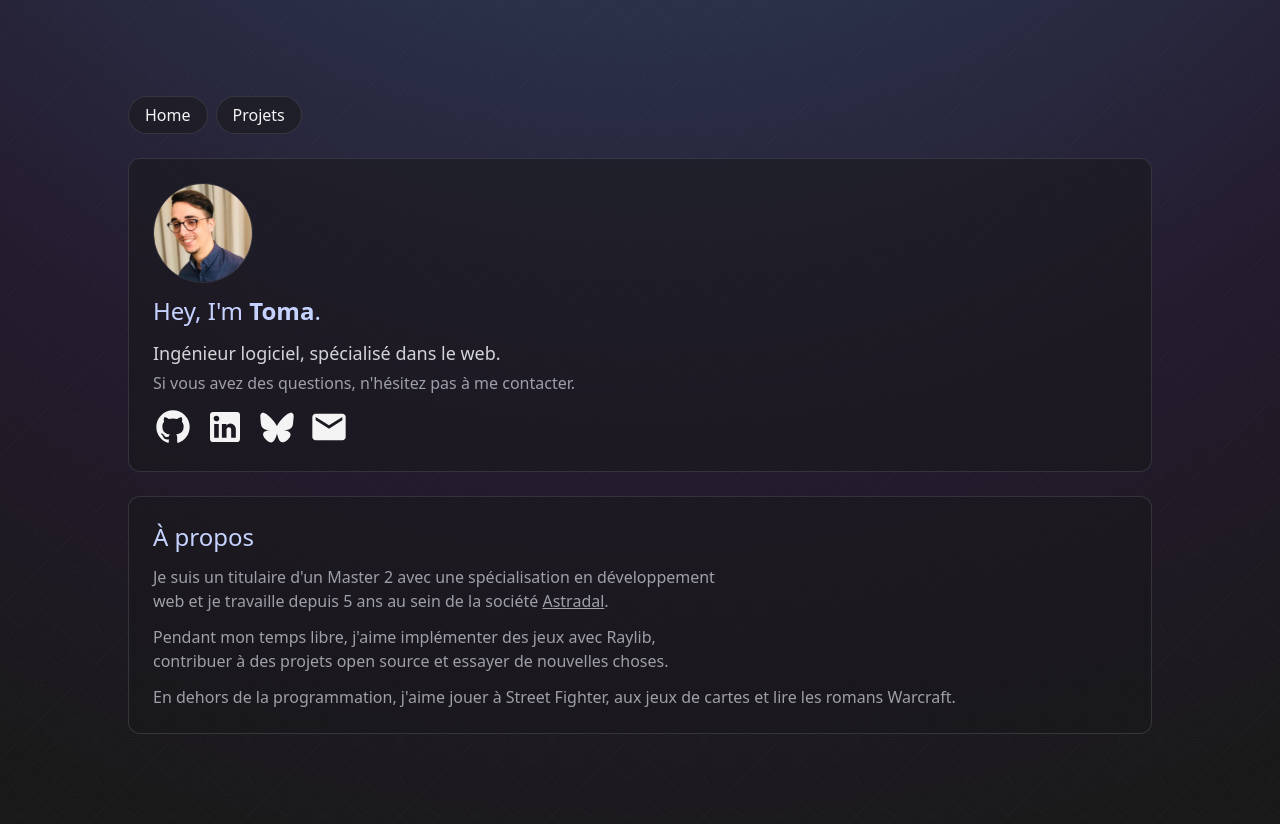
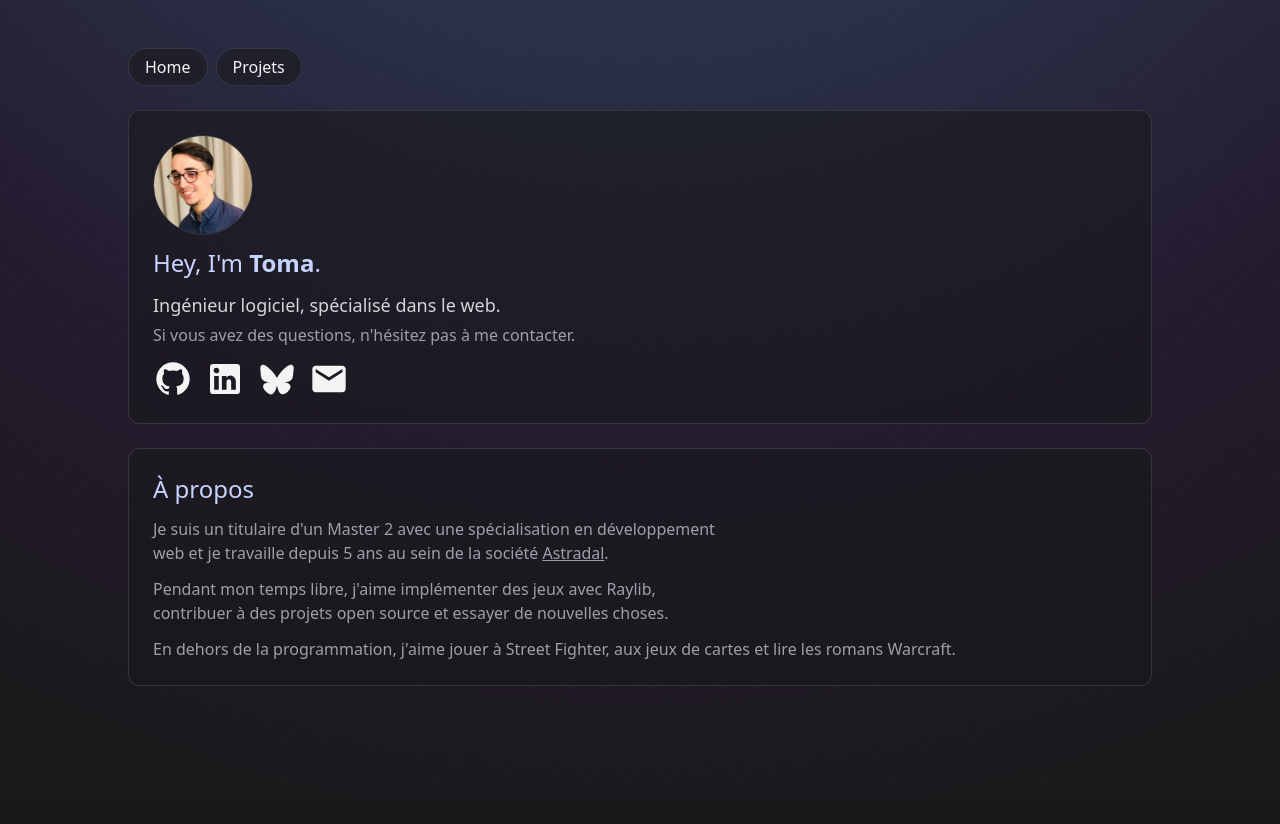
Before and after one commit to t-rosa/portfolio, a React (Vite) app: page / in a window 1280 px wide. Shown: the top 824 px of the page. After the commit the page ends 800 px from the top, so only its background shows below. Built offline with nearby package versions, Linux system fonts and the light colour scheme.

Commit message:
fix(layout): adjust padding in layout component for improved spacing

```diff
--- a/src/components/layout.tsx
+++ b/src/components/layout.tsx
@@ -4,7 +4,7 @@
 function Layout({ children }: React.PropsWithChildren) {
   return (
     <div className="min-h-dvh radial">
-      <div className="mx-auto max-w-7xl py-4 lg:py-24 px-4 sm:px-6 lg:px-8">
+      <div className="mx-auto max-w-7xl py-4 lg:py-12 px-4 sm:px-6 lg:px-8">
         <div className="mx-auto max-w-5xl">
           <Header />
           <main className="space-y-6 py-6">
```
